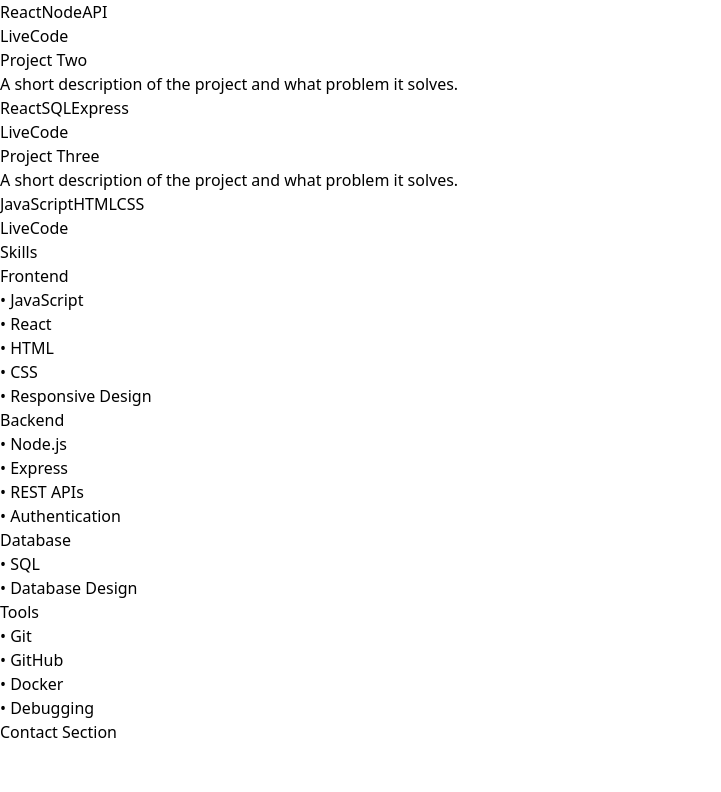
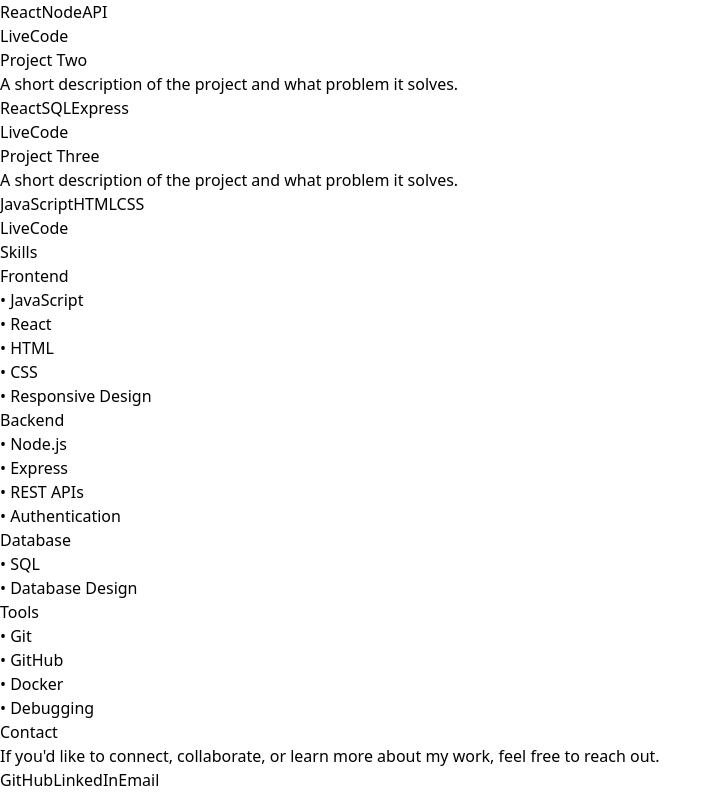
Before and after one commit to abdoulk30/my-portfolio, a React (Vite) app: page / in a window 1280 px wide. Shown: the part 408-1200 px from the top of the page, without its empty margins (0-721 px from the left). Before the commit the page ends 1152 px from the top, so only its background shows below. Built offline with nearby package versions, Linux system fonts and the light colour scheme.

Commit message:
Contact section complete

```diff
--- a/src/components/Contact.jsx
+++ b/src/components/Contact.jsx
@@ -1,7 +1,44 @@
 export default function Contact() {
   return (
-    <section id="contact" className="py-20 text-center">
-      <h2 className="text-3xl font-bold">Contact Section</h2>
+    <section id="contact" className="max-w-4xl mx-auto px-6 py-24 text-center">
+
+      <h2 className="text-3xl font-semibold mb-6">
+        Contact
+      </h2>
+
+      <p className="text-gray-400 mb-10">
+        If you'd like to connect, collaborate, or learn more about my work,
+        feel free to reach out.
+      </p>
+
+
+      <div className="flex justify-center gap-8">
+
+        <a
+          href="https://github.com/"
+          target="_blank"
+          className="bg-slate-800 px-6 py-3 rounded-xl hover:-translate-y-1 hover:shadow-xl transition"
+        >
+          GitHub
+        </a>
+
+        <a
+          href="https://linkedin.com/"
+          target="_blank"
+          className="bg-slate-800 px-6 py-3 rounded-xl hover:-translate-y-1 hover:shadow-xl transition"
+        >
+          LinkedIn
+        </a>
+
+        <a
+          href="mailto:your@email.com"
+          className="bg-slate-800 px-6 py-3 rounded-xl hover:-translate-y-1 hover:shadow-xl transition"
+        >
+          Email
+        </a>
+
+      </div>
+
     </section>
   )
 }
```
